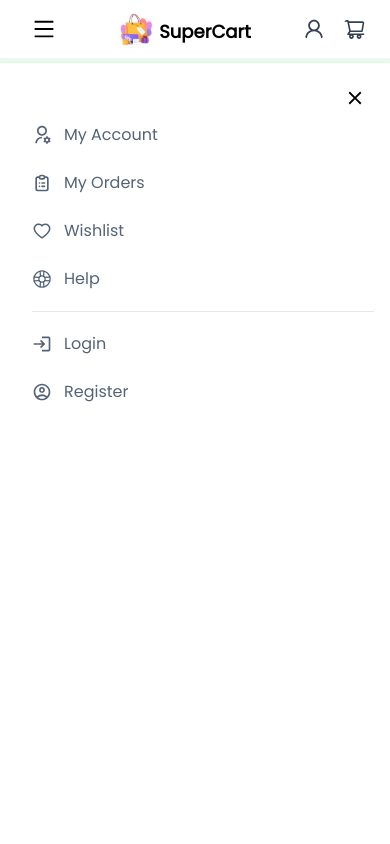
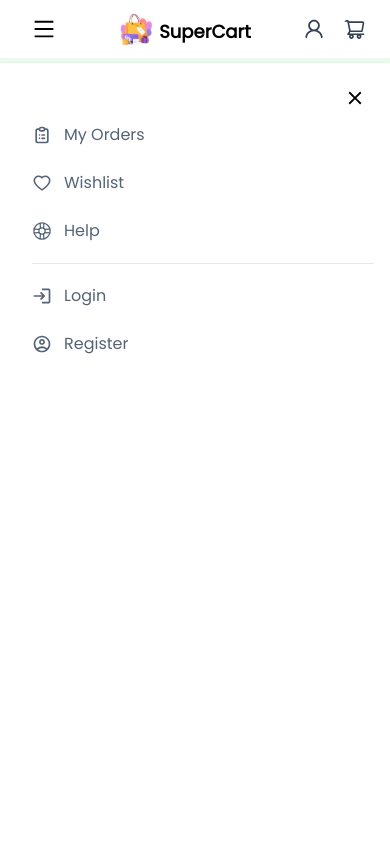
Before and after one commit to Muthoni77/supercart, a Next.js app: page / in a window 390 px wide. Both pictures are taken after a click on the icon 314 px from the left and 28 px from the top of the page. Shown: the top 844 px of the page. Built offline with nearby package versions, Linux system fonts and the light colour scheme.

Commit message:
upgrate: my account drop down visibility based on authenticated status

```diff
--- a/components/Navbar.tsx
+++ b/components/Navbar.tsx
@@ -112,7 +112,10 @@ function Navbar() {
               alt="logo"
               className="w-[40px] md:w-[60px] "
             />
-            <div className="flex flex-col pl-1 md:pl-3 " onClick={()=>router.push("/")}>
+            <div
+              className="flex flex-col pl-1 md:pl-3 "
+              onClick={() => router.push("/")}
+            >
               <span className="text-lg md:text-2xl font-bold">SuperCart</span>
               <span className="hidden md:block mt-0 text-sm">
                 Shop smarter not harder
@@ -223,6 +226,7 @@ function Navbar() {
               </div>
             </div>
           )}
+          {isAuthenticated && (
             <span
               onClick={() => {
                 router.push("/account/user/");
@@ -231,6 +235,7 @@ function Navbar() {
             >
               <RiUserSettingsLine size={20} className="mr-3" /> My Account
             </span>
+          )}
           <span className="text-darkish text-base hover:bg-gray-100 hover:cursor-pointer py-3 flex items-center  rounded-xl pl-2">
             <HiOutlineClipboardList size={20} className="mr-3" /> My Orders
           </span>
```
Lines whose indentation alone changed are shown as unchanged.
